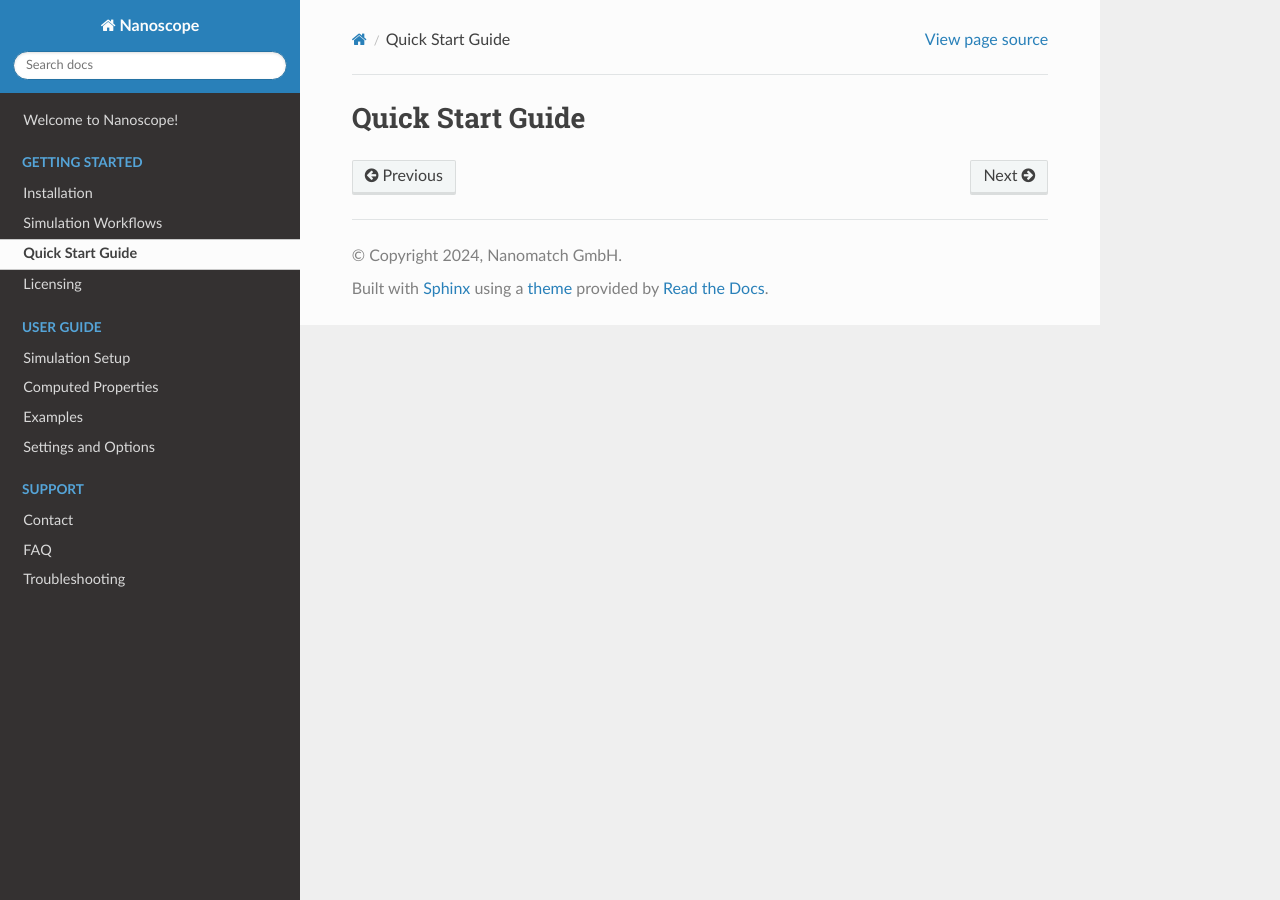
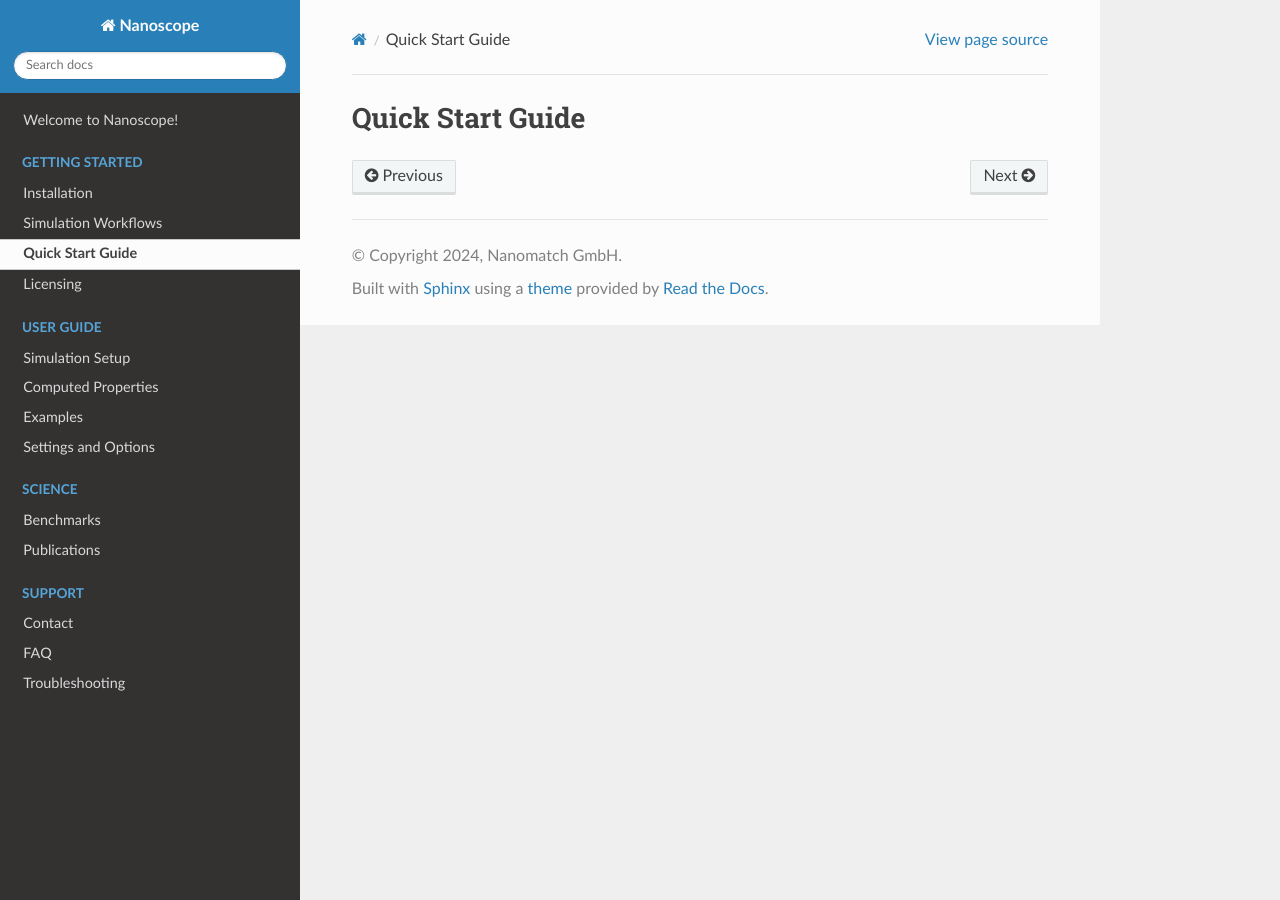
Before and after one commit to NanomatchGmbH/nanoscope-docs, a Sphinx documentation site: the page built from docs/source/getting_started/quick_start.rst, in a window 1280 px wide. Built offline with Sphinx 7.4.7 and the Read the Docs theme 2.0.0, drawn with Linux system fonts in a browser that asks for light colours.

Commit message:
added science section

```diff
--- /dev/null
+++ b/docs/source/science/benchmarks.rst
@@ -0,0 +1,4 @@
+.. _science_benchmarks:
+
+Benchmarks
+==========
--- /dev/null
+++ b/docs/source/science/list_of_publications.rst
@@ -0,0 +1,4 @@
+.. _science_list_of_publications:
+
+Publications
+============
```
Also changed, not shown: docs/source/index.rst (+7 -0 lines), 1 other file.
